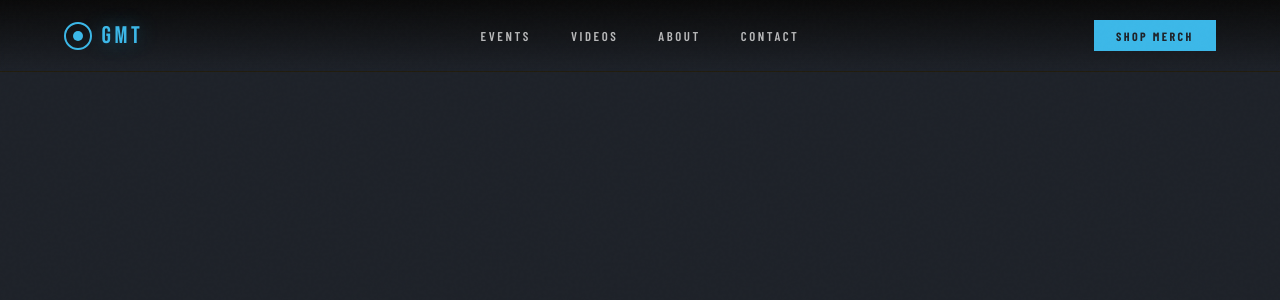
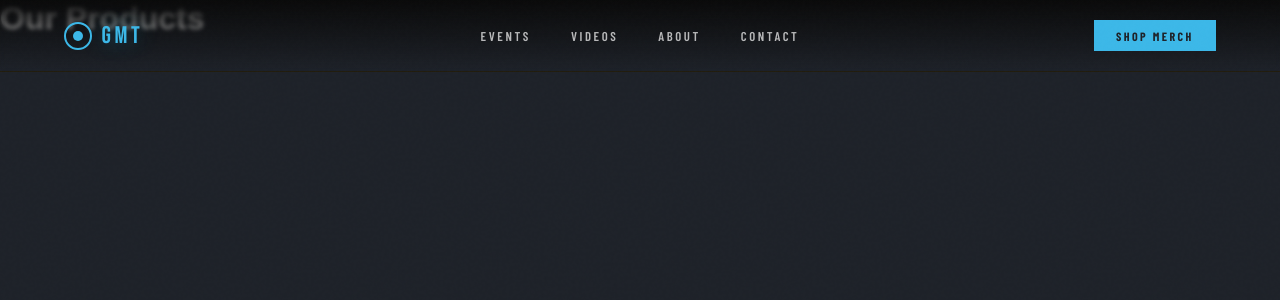
Before and after one commit to jvgiv/gmt, a Next.js app: page /shop in a window 1280 px wide. Shown: the top 300 px of the page. Built offline with nearby package versions, Linux system fonts and the light colour scheme; a web font is replaced by a local one.

Commit message:
Beginning of shop added

```diff
--- a/src/app/(content)/shop/page.js
+++ b/src/app/(content)/shop/page.js
@@ -1,9 +1,66 @@
 import React from 'react'
+// import { shopifyFetch } from '@/app/lib/shopify'
 
-export default function Shop() {
+// async function getProducts() {
+//   const query = `
+//     {
+//       products(first: 12) {
+//         edges {
+//           node {
+//             id
+//             title
+//             handle
+//             priceRange {
+//               minVariantPrice {
+//                 amount
+//                 currencyCode
+//               }
+//             }
+//             images(first: 1) {
+//               edges {
+//                 node {
+//                   url
+//                   altText
+//                 }
+//               }
+//             }
+//           }
+//         }
+//       }
+//     }
+//   `;
+
+//   const data = await shopifyFetch({ query });
+//   return data.products.edges.map(edge => edge.node);
+// }
+
+export default async function Shop() {
+    // const products = await getProducts();
+
   return (
-    <div>
-
+    <div className="max-w-7xl mx-auto px-6 py-12">
+      <h1 className="text-4xl font-bold mb-8">Our Products</h1>
+      <div className="grid grid-cols-1 md:grid-cols-3 gap-8">
+        {/* {products.map(product => (
+          <a
+            key={product.id}
+            href={`/products/${product.handle}`}
+            className="group border rounded-xl overflow-hidden hover:shadow-xl transition"
+          >
+            <img
+              src={product.images.edges[0]?.node.url}
+              alt={product.images.edges[0]?.node.altText || product.title}
+              className="w-full h-64 object-cover"
+            />
+            <div className="p-6">
+              <h2 className="font-semibold text-xl">{product.title}</h2>
+              <p className="text-2xl font-bold mt-2">
+                ${product.priceRange.minVariantPrice.amount}
+              </p>
+            </div>
+          </a>
+        ))} */}
+        </div>
     </div>
   )
 }
--- /dev/null
+++ b/src/app/lib/shopify.js
@@ -0,0 +1,29 @@
+// const domain = process.env.SHOPIFY_STORE_DOMAIN;
+// const token = process.env.SHOPIFY_STOREFRONT_ACCESS_TOKEN;
+// const version = process.env.SHOPIFY_STOREFRONT_API_VERSION;
+
+// const endpoint = `https://${domain}/api/${version}/graphql.json`;
+
+// export async function shopifyFetch({ query, variables = {} }) {
+//     try {
+//     const response = await fetch(endpoint, {
+//       method: 'POST',
+//       headers: {
+//         'Content-Type': 'application/json',
+//         'X-Shopify-Storefront-Access-Token': token,
+//       },
+//       body: JSON.stringify({ query, variables }),
+//       cache: 'no-store', // change to 'force-cache' for production
+//     });
+
+//     const result = await response.json();
+//     if (result.errors) {
+//       console.error(result.errors);
+//       throw new Error('Shopify API error');
+//     }
+//     return result.data;
+//   } catch (error) {
+//     console.error('Shopify fetch error:', error);
+//     throw error;
+//   }
+// }
```
